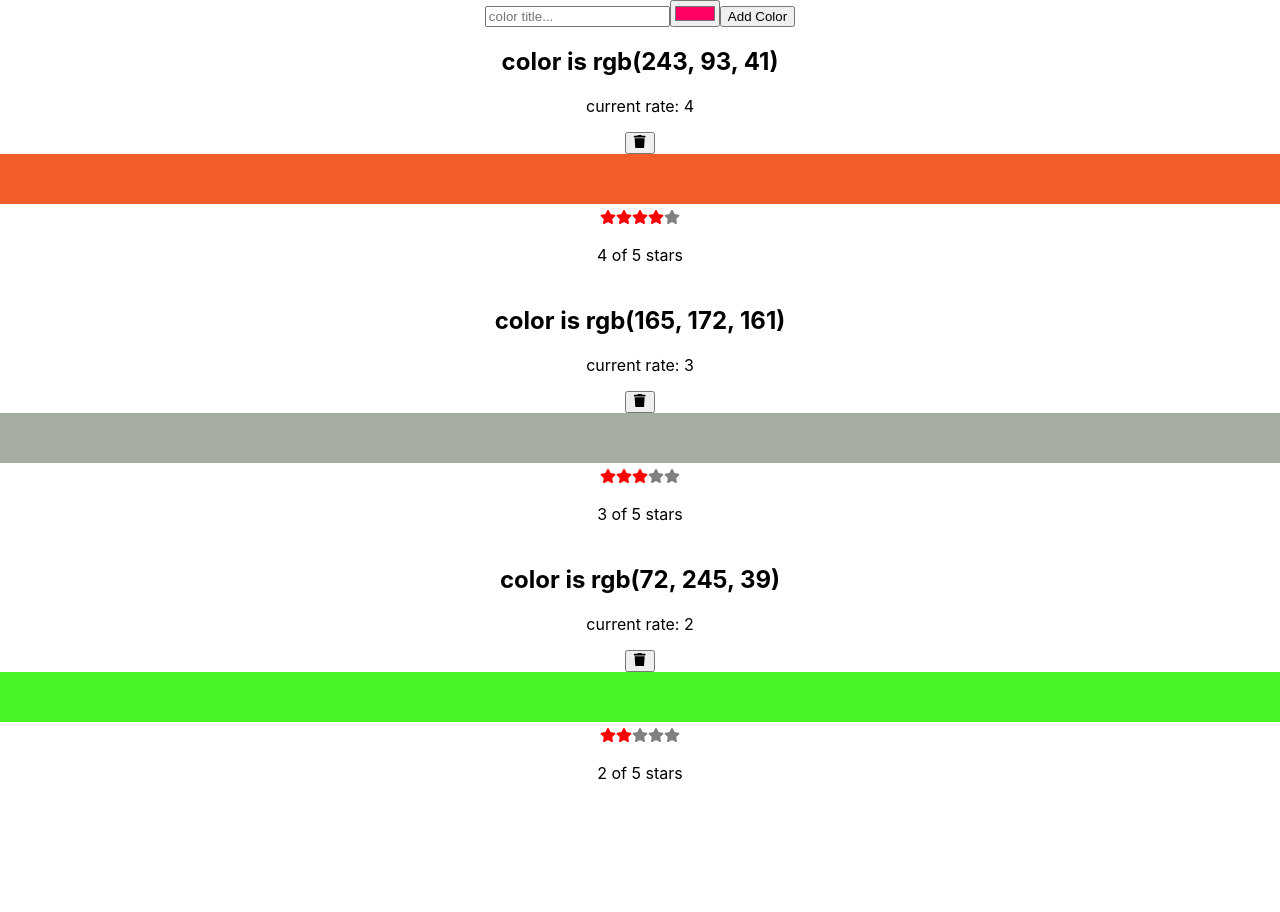
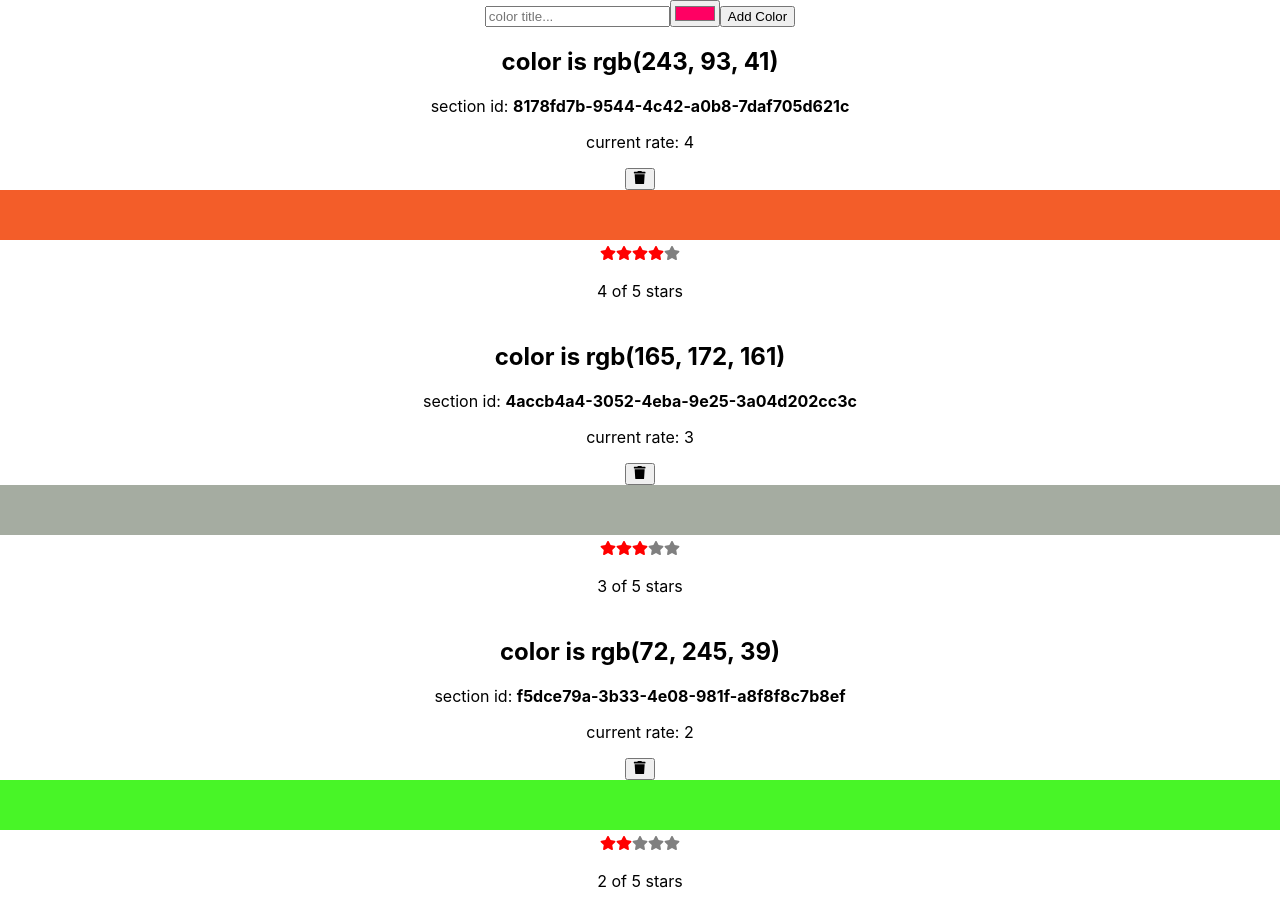
Before and after one commit to yayayahahaha/react-cli-start, a React (Create React App) app: page / in a window 1280 px wide. Before the commit the page ends 804 px from the top, so only its background shows below. Built offline with nearby package versions, Linux system fonts and the light colour scheme.

Commit message:
...totally have no idea could use uuid-v4

```diff
--- a/src/App.js
+++ b/src/App.js
@@ -6,6 +6,8 @@ import './App.css';
 import colorData from './color-picker/color-data.js'
 import ColorList from './color-picker/ColorList.js'
 import AddColorForm from './color-picker/AddColorForm.js'
+
+import { v4 } from 'uuid'
 
 function App() {
   const [colors, setColors] = useState(colorData)
@@ -25,6 +27,7 @@ function App() {
   );
 
   function onNewColor({ title, color }) {
+    console.log(`id: ${v4()}`)
     console.log(`title: ${title}`)
     console.log(`color: ${color}`)
   }
--- a/src/color-picker/Color.js
+++ b/src/color-picker/Color.js
@@ -14,6 +14,7 @@ function Color(props) {
   return (
     <section>
       <h1>{title}</h1>
+      <p>section id: <b>{id}</b></p>
       <p>current rate: {rating}</p>
       <button onClick={ () => onRemove(id) }>
         <FaTrash />
--- a/src/color-picker/color-data.js
+++ b/src/color-picker/color-data.js
@@ -1,10 +1,12 @@
+import { v4 } from 'uuid'
+
 const colorData = [...Array(3)]
   .map((n, index) => {
 
     const colorCode = `${_randomColor()}`
 
     return {
-      id: `${index}-${String(Date.now()).slice(-4)}`,
+      id: `${v4()}`,
       title: `color is ${colorCode}`,
       color: `${colorCode}`,
       rating: _doRandom(6)
```
